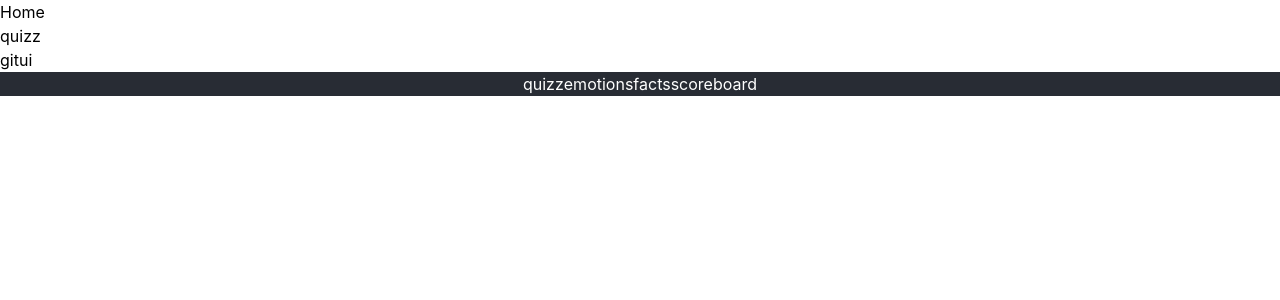
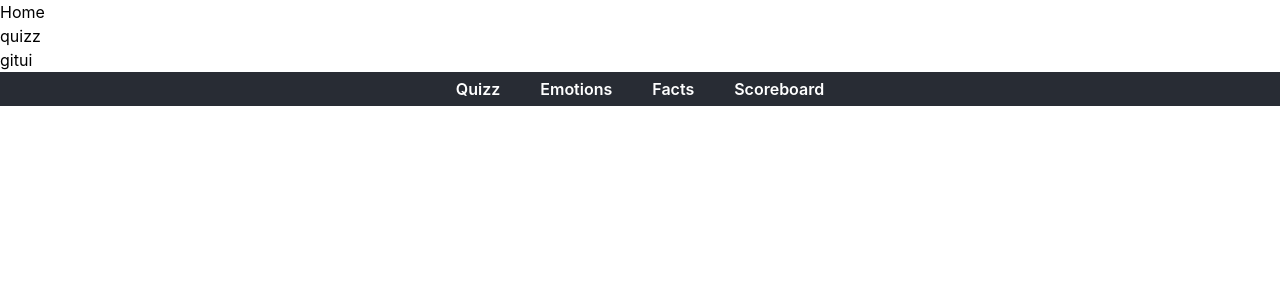
Before and after one commit to Fabr9193/emoquizz, a React (Create React App) app: page /gitui in a window 1280 px wide. Shown: the top 300 px of the page. Built offline with nearby package versions, Linux system fonts and the light colour scheme.

Commit message:
adding css

```diff
--- a/src/components/gitui/Gitui.css
+++ b/src/components/gitui/Gitui.css
@@ -12,6 +12,21 @@
 }
 .menu ul{
   display: flex;
+
   flex-direction: row;
   justify-content: space-evenly;
+  padding: 50px 0;
+  @media(min-width: 800px) {
+    padding: 5px 0;
+  }
 }
+.menu li{
+  padding: 0 20px;
+  font-weight: 600;
+}
+
+@media(min-width: 800px) {
+  .menu ul {
+  padding: 5px 0;
+  }
+}
--- a/src/components/gitui/Gitui.js
+++ b/src/components/gitui/Gitui.js
@@ -5,10 +5,10 @@ function Gitui() {
   return (
     <div className="Gitui menu">
       <ul>
-        <li>quizz</li>
-        <li>emotions</li>
-        <li>facts</li>
-        <li>scoreboard</li>
+        <li>Quizz</li>
+        <li>Emotions</li>
+        <li>Facts</li>
+        <li>Scoreboard</li>
         </ul>
     </div>
   );
```
